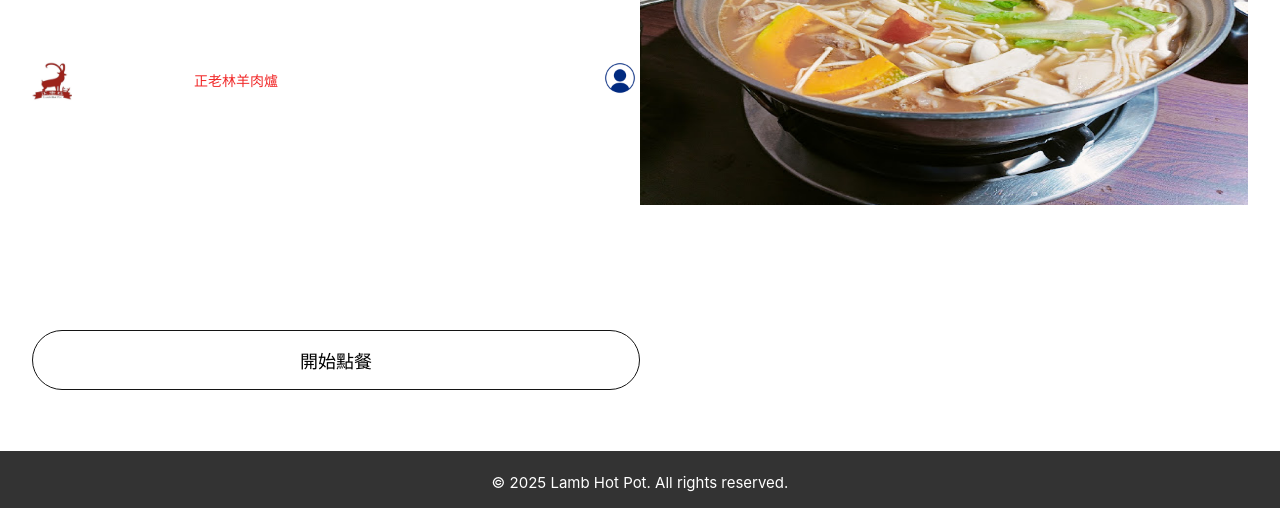
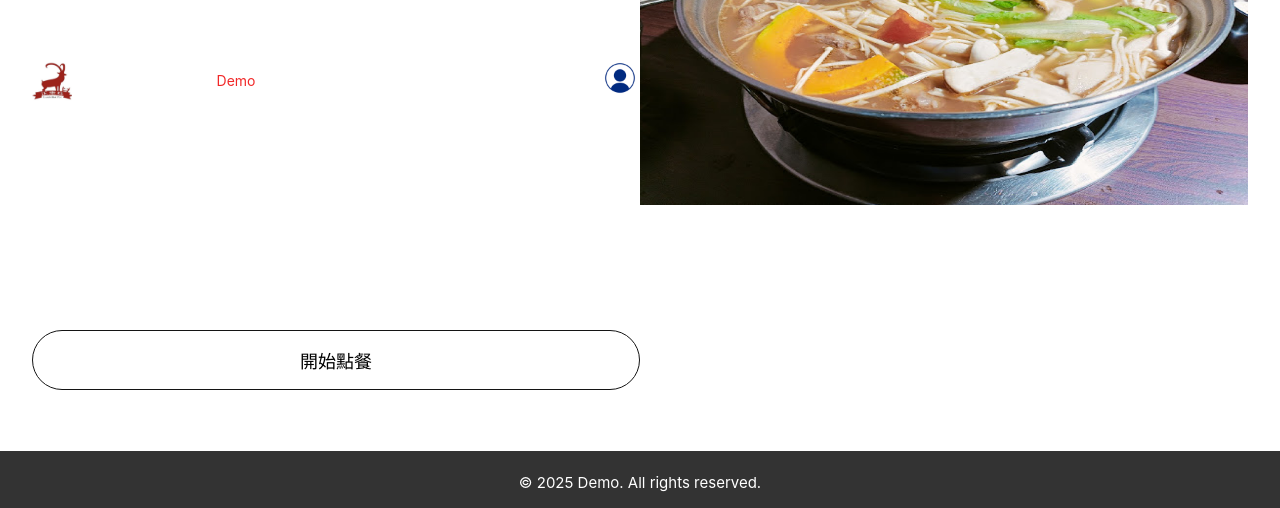
Before and after one commit to ForWork00/order-sys-frontend, a Vue app: page / in a window 1280 px wide. Shown: the part 289-797 px from the top of the page. Built offline with nearby package versions, Linux system fonts and the light colour scheme.

Commit message:
style: 更改標題名和footer

```diff
--- a/src/App.vue
+++ b/src/App.vue
@@ -44,7 +44,7 @@ const goregister=()=>{
 <template>
   <header>
     <img class="logo" src="@/assets/Logo.jpg" alt="logo" width="40" height="40" />
-    <p>正老林羊肉爐</p>
+    <p>Demo</p>
     <div class="dropdown">
       <img @click="toggleMenu" src="@/assets/login.png" class="floatright" alt="login" width="40" height="40" />
         <div v-if="isMenuOpen" class="dropdown-menu">
@@ -63,7 +63,7 @@ const goregister=()=>{
   <router-view />
 
   <footer>
-    <p>© 2025 Lamb Hot Pot. All rights reserved.</p>
+    <p>© 2025 Demo. All rights reserved.</p>
   </footer>
 </template>
 
```
